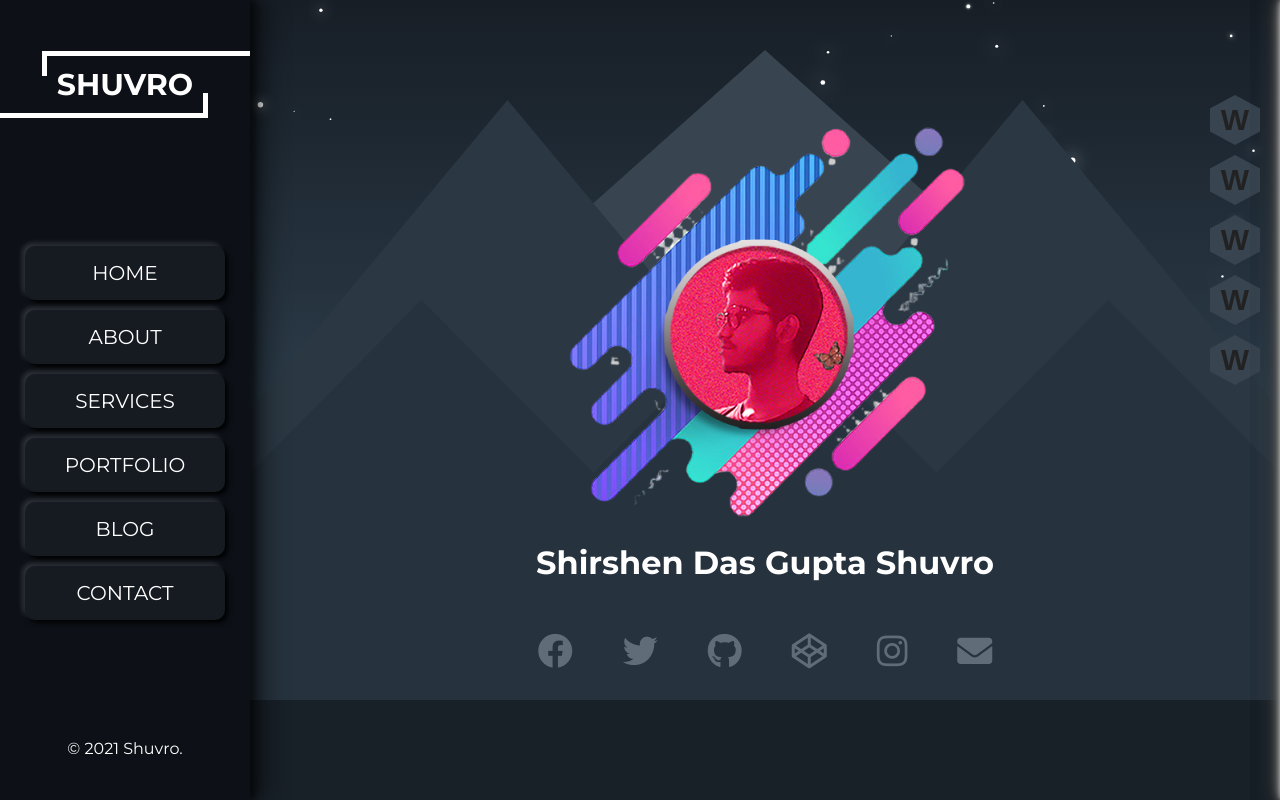
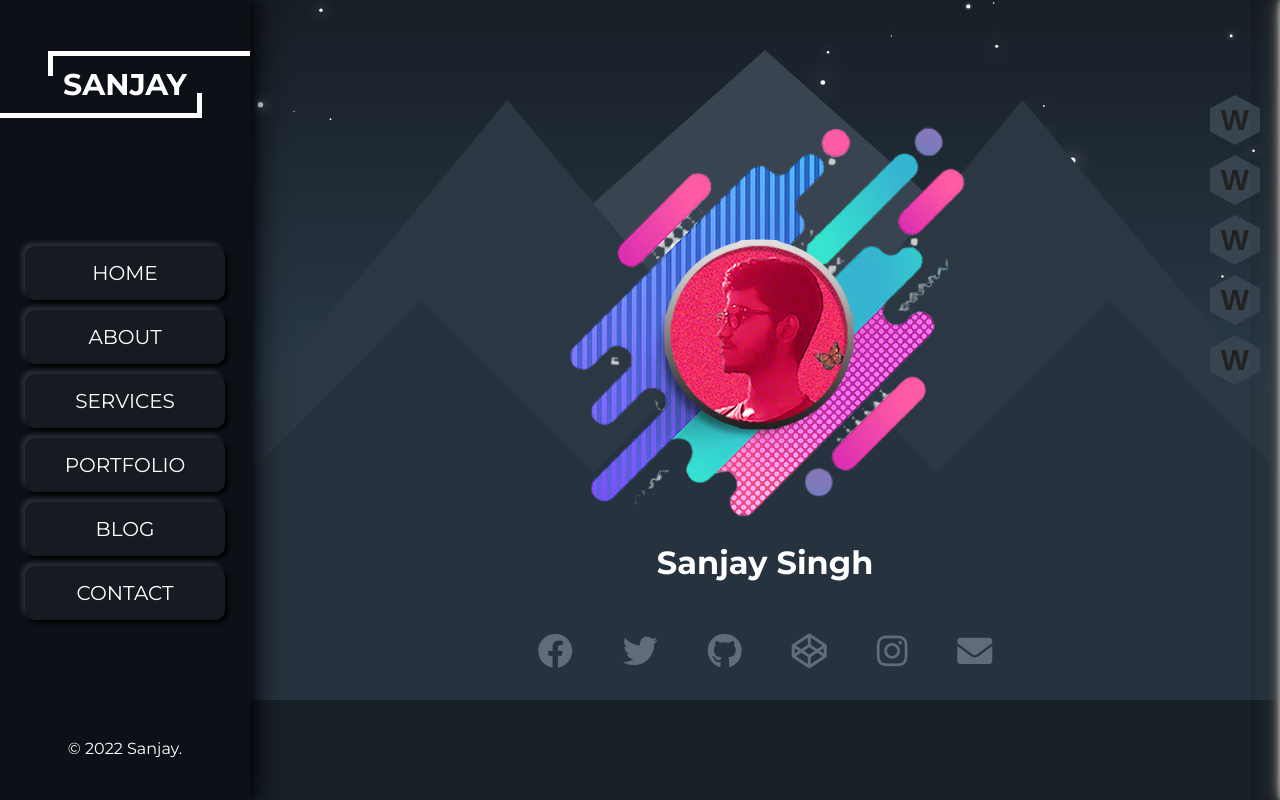
Before and after one commit to sanjay70023/sanjay70023.github.io, a plain HTML site: page index.html in a window 1280 px wide. Drawn offline with Linux system fonts and the light colour scheme; no server answers; animation ran at ten frames a second; a web font is replaced by a local one.

Commit message:
Update index.html

```diff
--- a/index.html
+++ b/index.html
@@ -59,7 +59,7 @@
         <!-- THE REAL NAVIGATION -->
         <nav class="navigation">
             <h1>
-                Shuvro
+                Sanjay
                 <div></div>
                 <div></div>
             </h1>
@@ -79,7 +79,7 @@
                     <a href="#" onclick="contact(); animate5.play()">contact</a>
                 </li>
             </ul>
-            <p>&copy; 2021 Shuvro.</p>
+            <p>&copy; 2022 Sanjay.</p>
         </nav>
 
         <div class="container">
@@ -90,7 +90,7 @@
                     </div>
                     <div class="content-for-home">
                         <div class="img-container"></div>
-                        <h1 align="center">Shirshen Das Gupta Shuvro</h1>
+                        <h1 align="center">Sanjay Singh</h1>
                         <div class="social-icons">
                             <div class="s-icon">
                                 <a href="#">
@@ -225,7 +225,7 @@
                         <div class="face face1">
                             <div class="content">
                                 <p>Hello,</p>
-                                <h1>I'm Shuvro</h1>
+                                <h1>I'm Sanjay</h1>
                                 <p class="text">
                                     I am a Web Developer, and I'm very
                                     passionate and dedicated to my work With 1
@@ -504,7 +504,7 @@
                     <div class="capabilities right">
                         <p class="c_content">
                             <span class="c_title">Graphics</span>
-                            With a designers eye for details, Shuvro is
+                            With a designers eye for details, Sanjay is
                             passionate about implementing designed into highly
                             interactive experience by paying close attention to
                             details, animations and performances.
```
